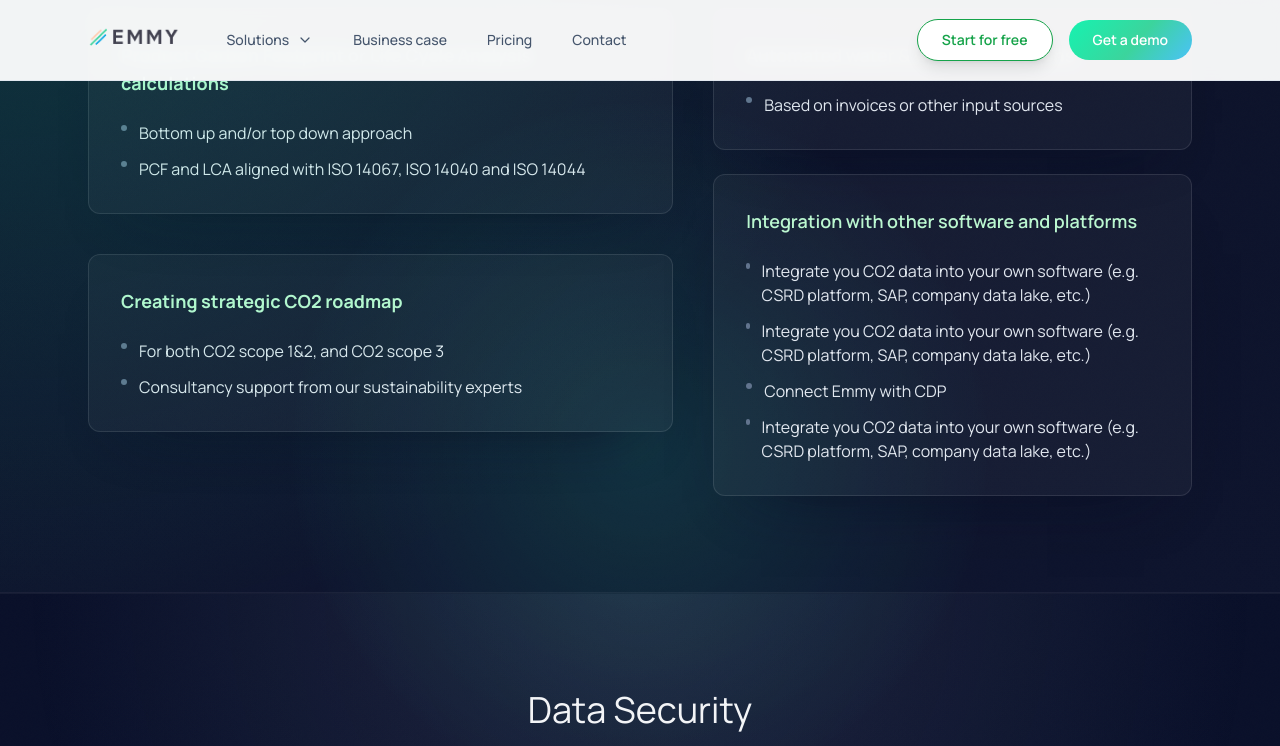
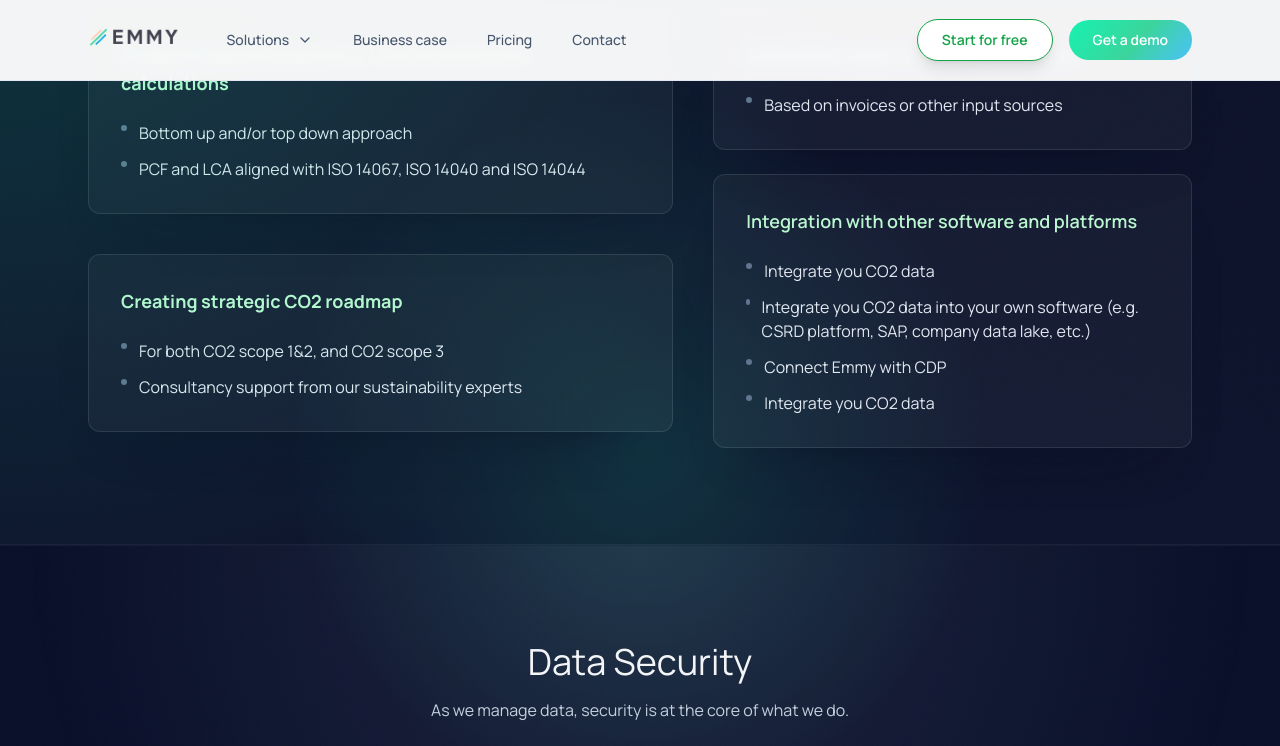
Before and after one commit to emmy-earth/promo-website, a Jekyll site: the page built from index.html, in a window 1280 px wide and 900 px high, scrolled down 3966 px, cut to the strip 0-746 px from the top of the window. Built offline with Jekyll 4.4.1, drawn with Linux system fonts in a browser that asks for light colours; nearby versions of some CDN libraries; comment, search, counter and statistics services are not loaded.

Commit message:
Update index.html

```diff
--- a/index.html
+++ b/index.html
@@ -246,7 +246,7 @@ description: "Automated carbon accounting platform with AI-powered carbon analys
             <ul class="mt-6 space-y-3 text-base text-slate-200">
               <li class="flex items-start gap-3">
                 <span class="mt-1 h-1.5 w-1.5 rounded-full bg-slate-500"></span>
-                Integrate you CO2 data into your own software (e.g. CSRD platform, SAP, company data lake, etc.)
+                Integrate you CO2 data
               </li>
               <li class="flex items-start gap-3">
                 <span class="mt-1 h-1.5 w-1.5 rounded-full bg-slate-500"></span>
@@ -258,7 +258,7 @@ description: "Automated carbon accounting platform with AI-powered carbon analys
               </li>
               <li class="flex items-start gap-3">
                 <span class="mt-1 h-1.5 w-1.5 rounded-full bg-slate-500"></span>
-                Integrate you CO2 data into your own software (e.g. CSRD platform, SAP, company data lake, etc.)
+                Integrate you CO2 data
               </li>
             </ul>
           </div>
```
